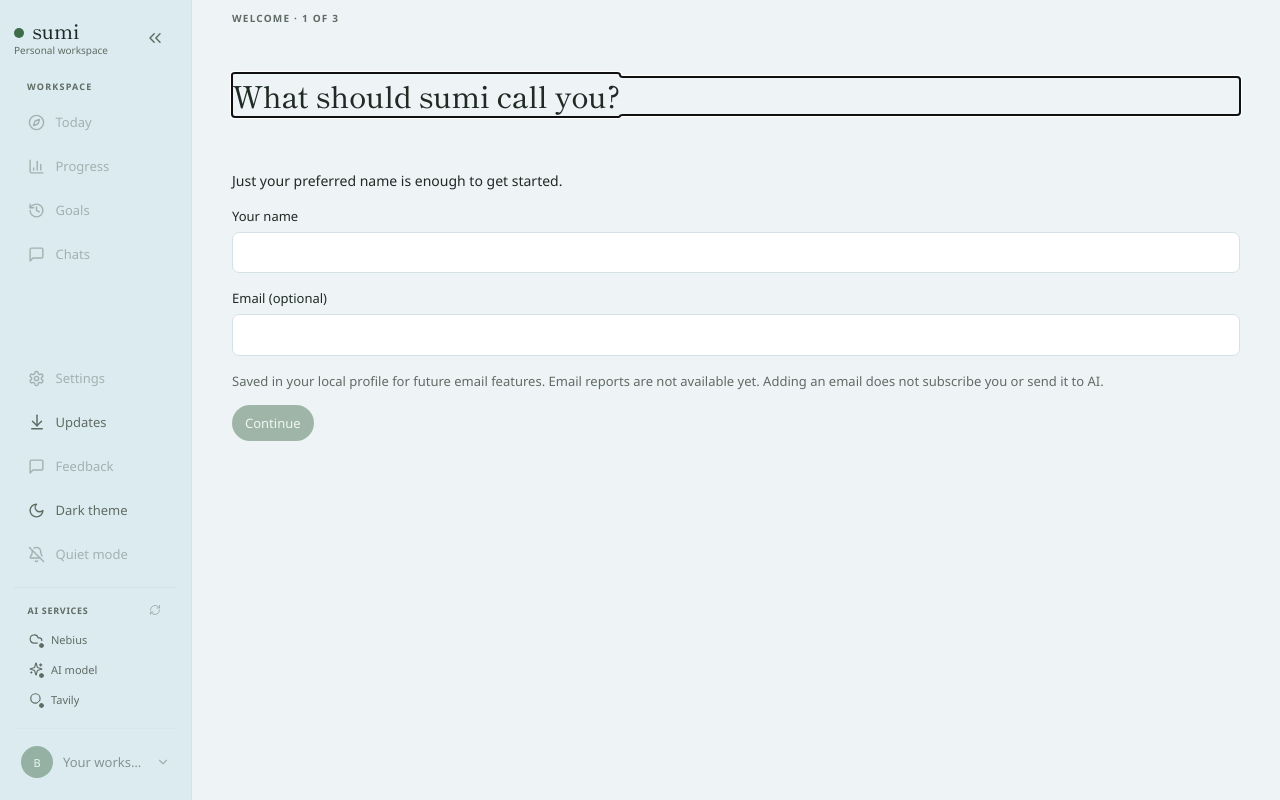
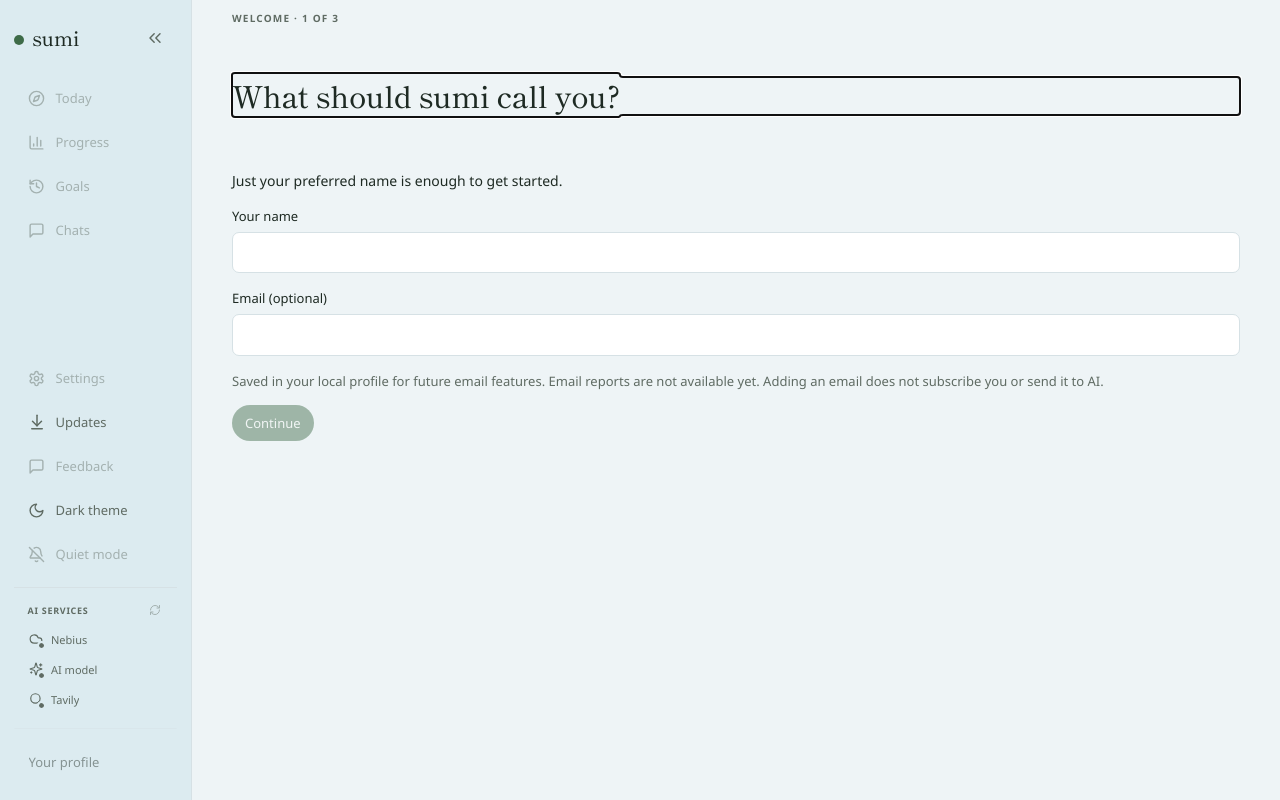
Before and after one commit to ArtmarketVM/desktop_buddy, a React (Vite) app: page / in a window 1280 px wide. Built offline with nearby package versions, Linux system fonts and the light colour scheme; a web font is replaced by a local one.

Commit message:
style(ui): simplify sidebar labels and profile entry

```diff
--- a/src/App.tsx
+++ b/src/App.tsx
@@ -75,6 +75,12 @@
   const preview =
     !desktop &&
     new URLSearchParams(location.search).get("preview") === "workspace";
+  const previewProfileName = preview
+    ? new URLSearchParams(location.search)
+        .get("profileName")
+        ?.trim()
+        .slice(0, 120)
+    : undefined;
   const onboarding = !settings.onboarding.completed && !preview;
   useEffect(() => {
     if (quickRequest && page === "focus" && !onboarding)
@@ -192,15 +198,26 @@
         <AppShell
           page={page}
           onNavigate={setPage}
-          profile={settings.profile}
+          profile={
+            previewProfileName
+              ? { ...settings.profile, name: previewProfileName }
+              : settings.profile
+          }
           version={data.version}
           update={update}
           onUpdates={() => setUpdatesOpen(true)}
           onboarding={onboarding}
           theme={theme}
           quietMode={data.status.dnd}
-          quietModeDisabled={busy || !desktop}
-          onQuietMode={() => void run(() => api.dnd(!data.status.dnd))}
+          quietModeDisabled={busy || (!desktop && !preview)}
+          onQuietMode={() => {
+            if (desktop) void run(() => api.dnd(!data.status.dnd));
+            else if (preview)
+              setData((previous) => ({
+                ...previous,
+                status: { ...previous.status, dnd: !previous.status.dnd },
+              }));
+          }}
           onTheme={(next) => {
             if (desktop) void run(() => api.theme(next));
             else setTheme(next);
--- a/src/compact.css
+++ b/src/compact.css
@@ -65,20 +65,12 @@
 .sidebar .workspace-brand > div {
   min-width: 0;
 }
-.sidebar .workspace-brand > div > span {
-  overflow: hidden;
-  text-overflow: ellipsis;
-}
-.sidebar .nav-heading {
-  flex: 0 0 14px;
-  height: 14px;
-  margin: 20px 13px 8px;
-  white-space: nowrap;
-  overflow: hidden;
-}
 .sidebar nav {
   margin-top: 0;
   flex-shrink: 0;
+}
+.sidebar > nav {
+  margin-top: 18px;
 }
 .sidebar-bottom {
   flex-shrink: 0;
@@ -145,18 +137,26 @@
 }
 .sidebar .profile-entry {
   height: 60px;
-  padding: 14px 6px 6px;
+  padding: 14px 13.5px 6px;
   justify-content: flex-start;
   overflow: hidden;
 }
-.sidebar .profile-initials {
-  flex-shrink: 0;
+.sidebar .profile-name {
+  flex: 1;
+  min-width: 0;
+  overflow: hidden;
+  text-overflow: ellipsis;
+  white-space: nowrap;
+  font-size: 13px;
+}
+.sidebar-collapsed .profile-entry {
+  padding-inline: 6px;
+}
+.sidebar-collapsed .profile-name {
+  font-size: 12px;
 }
 .sidebar-collapsed .workspace-brand,
-.sidebar-collapsed .nav-heading,
 .sidebar-collapsed .nav-label,
-.sidebar-collapsed .profile-entry > span:nth-child(2),
-.sidebar-collapsed .profile-entry > svg,
 .sidebar-collapsed .update-entry > span:last-child {
   visibility: hidden;
 }
@@ -1165,8 +1165,8 @@
 }
 
 @media (max-height: 760px) {
-  .sidebar .nav-heading {
-    margin-block: 12px 6px;
+  .sidebar > nav {
+    margin-top: 12px;
   }
   .sidebar nav {
     gap: 2px;
--- a/src/components/AppShell.tsx
+++ b/src/components/AppShell.tsx
@@ -4,7 +4,6 @@
   BarChart3,
   History,
   Settings,
-  ChevronDown,
   ChevronsLeft,
   ChevronsRight,
   Sun,
@@ -154,14 +153,6 @@
       document.removeEventListener("keydown", escape);
     };
   }, [menu]);
-  const initials =
-    profile.name
-      .trim()
-      .split(/\s+/)
-      .slice(0, 2)
-      .map((name) => name[0])
-      .join("")
-      .toUpperCase() || "B";
   return (
     <div
       className={`app-shell page-${page} ${collapsed ? "sidebar-collapsed" : ""} ${onboarding ? "setup-mode" : ""}`}
@@ -169,9 +160,7 @@
       <aside className="sidebar" aria-label="Workspace navigation">
         <div className="sidebar-header">
           <div className="workspace-brand" aria-hidden={collapsed || undefined}>
-            <div>
-              sumi<span>Personal workspace</span>
-            </div>
+            <div>sumi</div>
           </div>
           <button
             ref={sidebarToggle}
@@ -191,7 +180,6 @@
             )}
           </button>
         </div>
-        <span className="eyebrow nav-heading">WORKSPACE</span>
         <nav id="workspace-navigation" aria-label="Workspace pages">
           {pages.slice(0, 4).map((item) => (
             <button
@@ -305,10 +293,11 @@
               onClick={() => setMenu(!menu)}
               aria-expanded={menu}
               aria-label="Open profile menu"
+              title={profile.name || "Your profile"}
             >
-              <span className="profile-initials">{initials}</span>
-              <span>{profile.name || "Your workspace"}</span>
-              <ChevronDown size={14} />
+              <span className="profile-name">
+                {profile.name || "Your profile"}
+              </span>
             </button>
           </div>
         </div>
```
Also changed, not shown: 1 other file (tests, documents, lock files or other folders).
